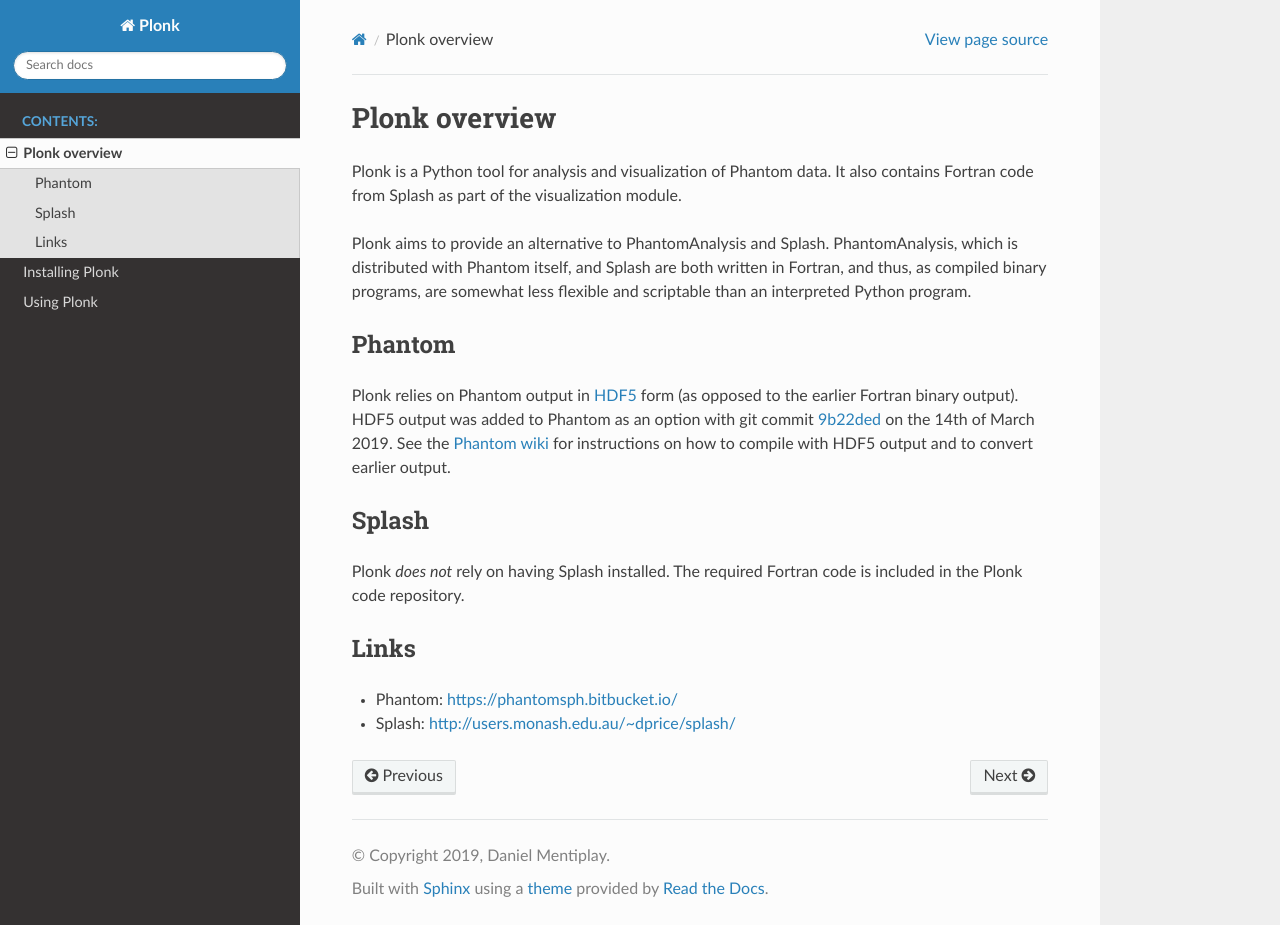
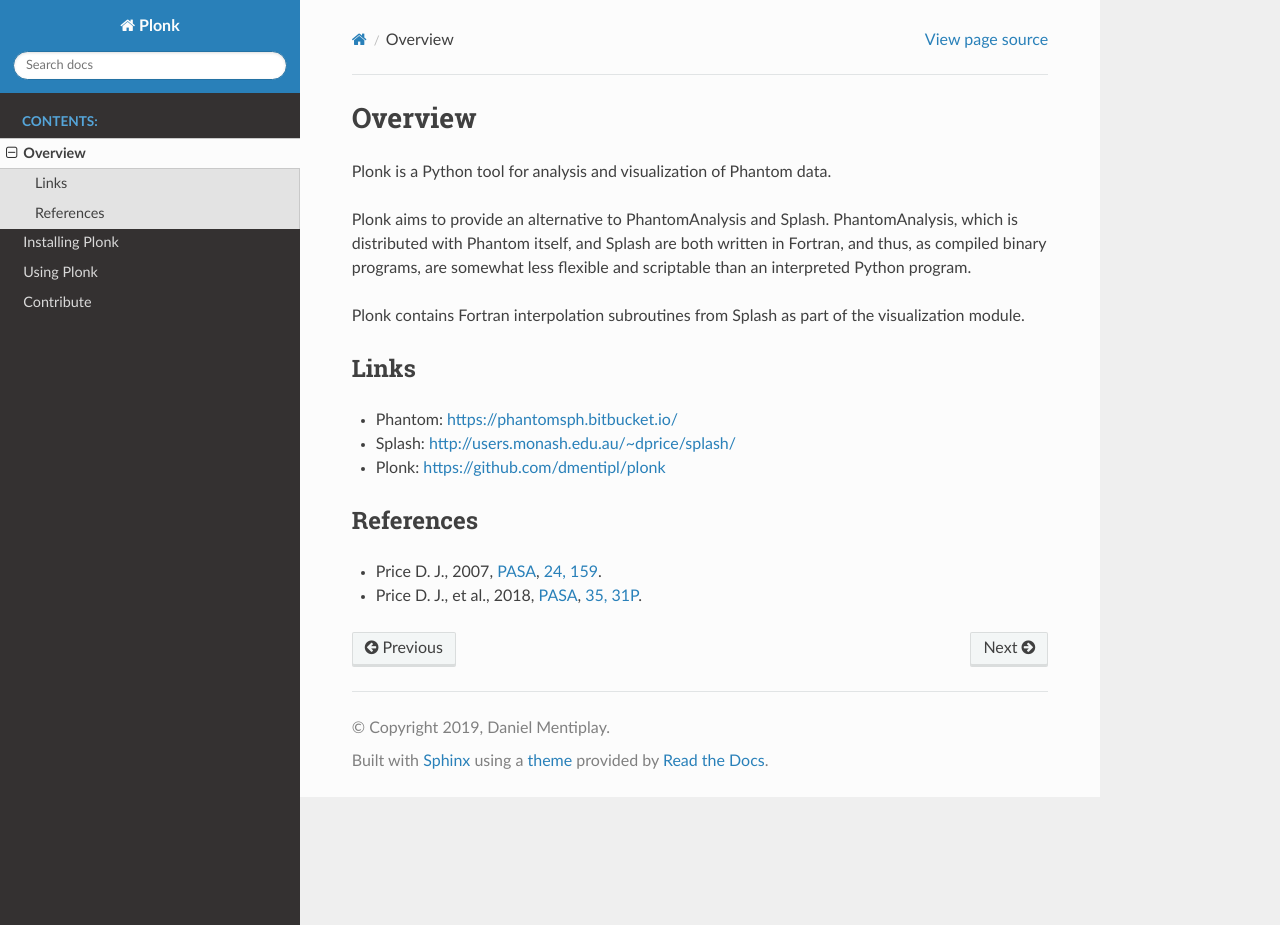
Before and after one commit to dmentipl/plonk, a Sphinx documentation site: the page built from docs/overview.rst, in a window 1280 px wide and 925 px high. Built offline with Sphinx 7.4.7 and the Read the Docs theme 2.0.0, drawn with Linux system fonts in a browser that asks for light colours; formulas are drawn with MathJax 3.

```diff
--- a/docs/index.rst
+++ b/docs/index.rst
@@ -13,6 +13,7 @@ Welcome to Plonk's documentation!
    overview
    installation
    usage
+   contributions
 
 .. role:: math(raw)
    :format: html latex
--- a/docs/overview.rst
+++ b/docs/overview.rst
@@ -1,22 +1,12 @@
-==============
-Plonk overview
-==============
+========
+Overview
+========
 
-Plonk is a Python tool for analysis and visualization of Phantom data. It also contains Fortran code from Splash as part of the visualization module.
+Plonk is a Python tool for analysis and visualization of Phantom data.
 
 Plonk aims to provide an alternative to PhantomAnalysis and Splash. PhantomAnalysis, which is distributed with Phantom itself, and Splash are both written in Fortran, and thus, as compiled binary programs, are somewhat less flexible and scriptable than an interpreted Python program.
 
--------
-Phantom
--------
-
-Plonk relies on Phantom output in `HDF5 <https://en.wikipedia.org/wiki/Hierarchical_Data_Format>`_ form (as opposed to the earlier Fortran binary output). HDF5 output was added to Phantom as an option with git commit `9b22ded <https://bitbucket.org/danielprice/phantom/commits/9b22ded9e7b4d512966f2b2e4b84d693b1afc9e6>`_ on the 14th of March 2019. See the `Phantom wiki <https://bitbucket.org/danielprice/phantom/wiki/Home>`_ for instructions on how to compile with HDF5 output and to convert earlier output.
-
-------
-Splash
-------
-
-Plonk *does not* rely on having Splash installed. The required Fortran code is included in the Plonk code repository.
+Plonk contains Fortran interpolation subroutines from Splash as part of the visualization module.
 
 -----
 Links
@@ -24,3 +14,11 @@ Links
 
 * Phantom: https://phantomsph.bitbucket.io/
 * Splash: http://users.monash.edu.au/~dprice/splash/
+* Plonk: https://github.com/dmentipl/plonk
+
+----------
+References
+----------
+
+* Price D. J., 2007, `PASA <http://dx.doi.org/10.1071/AS07022>`_, `24, 159 <http://adsabs.harvard.edu/abs/2007PASA...24..159P>`_.
+* Price D. J., et al., 2018, `PASA <https://doi.org/10.1017/pasa.2018.25>`_, `35, 31P <http://adsabs.harvard.edu/abs/2018PASA...35...31P>`_.
--- a/environment.yml
+++ b/environment.yml
@@ -1,5 +1,3 @@
-name: plonk
-
 dependencies:
     - python=3
     - cython
--- a/requirements.txt
+++ /dev/null
@@ -1,5 +0,0 @@
-cython
-h5py
-matplotlib
-numpy
-pandas
```
Also changed, not shown: README.md (+33 -7 lines), docs/contributions.rst (added, +20 -0 lines), docs/installation.rst (+5 -13 lines), docs/usage.rst (+11 -5 lines).
